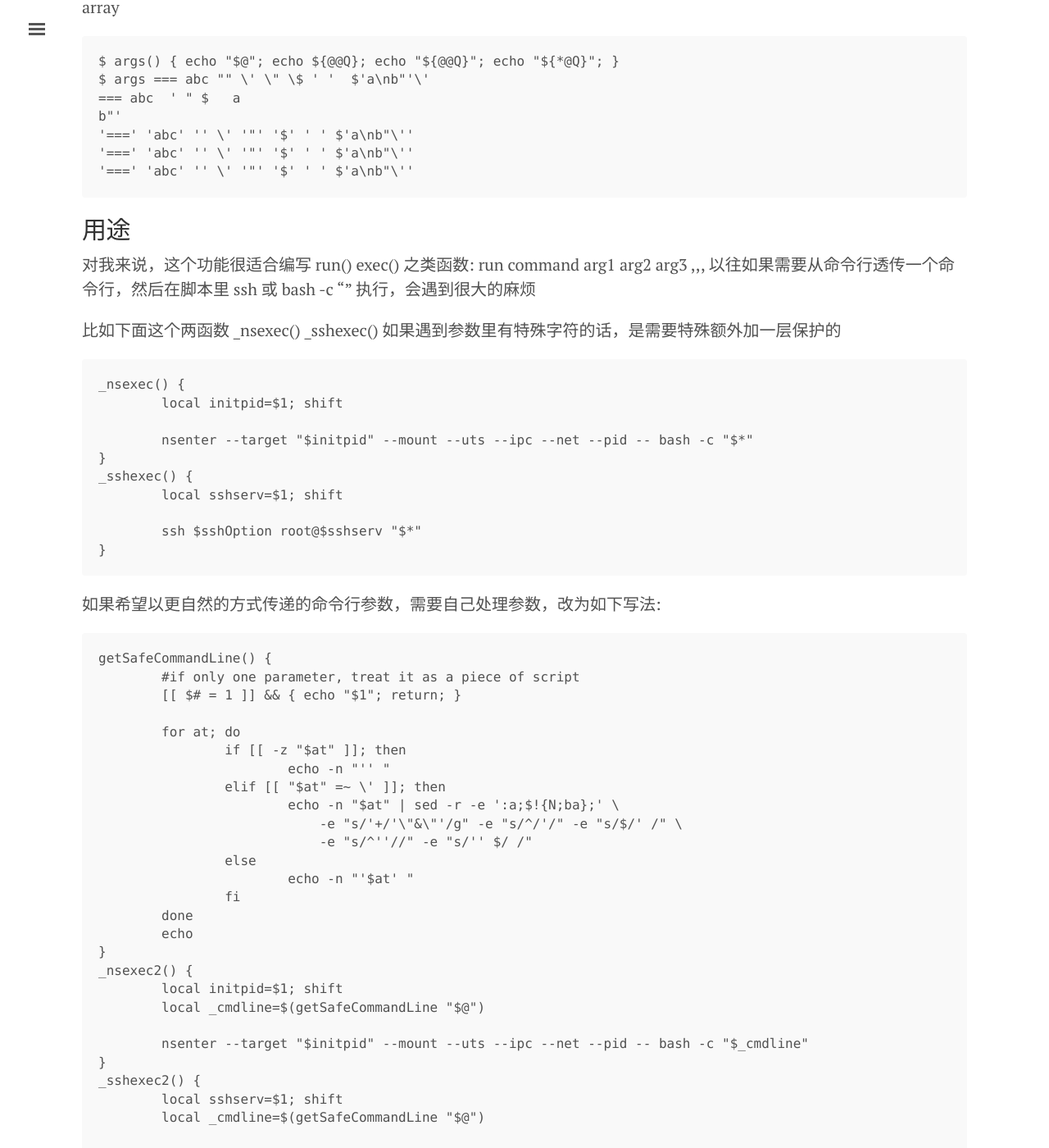
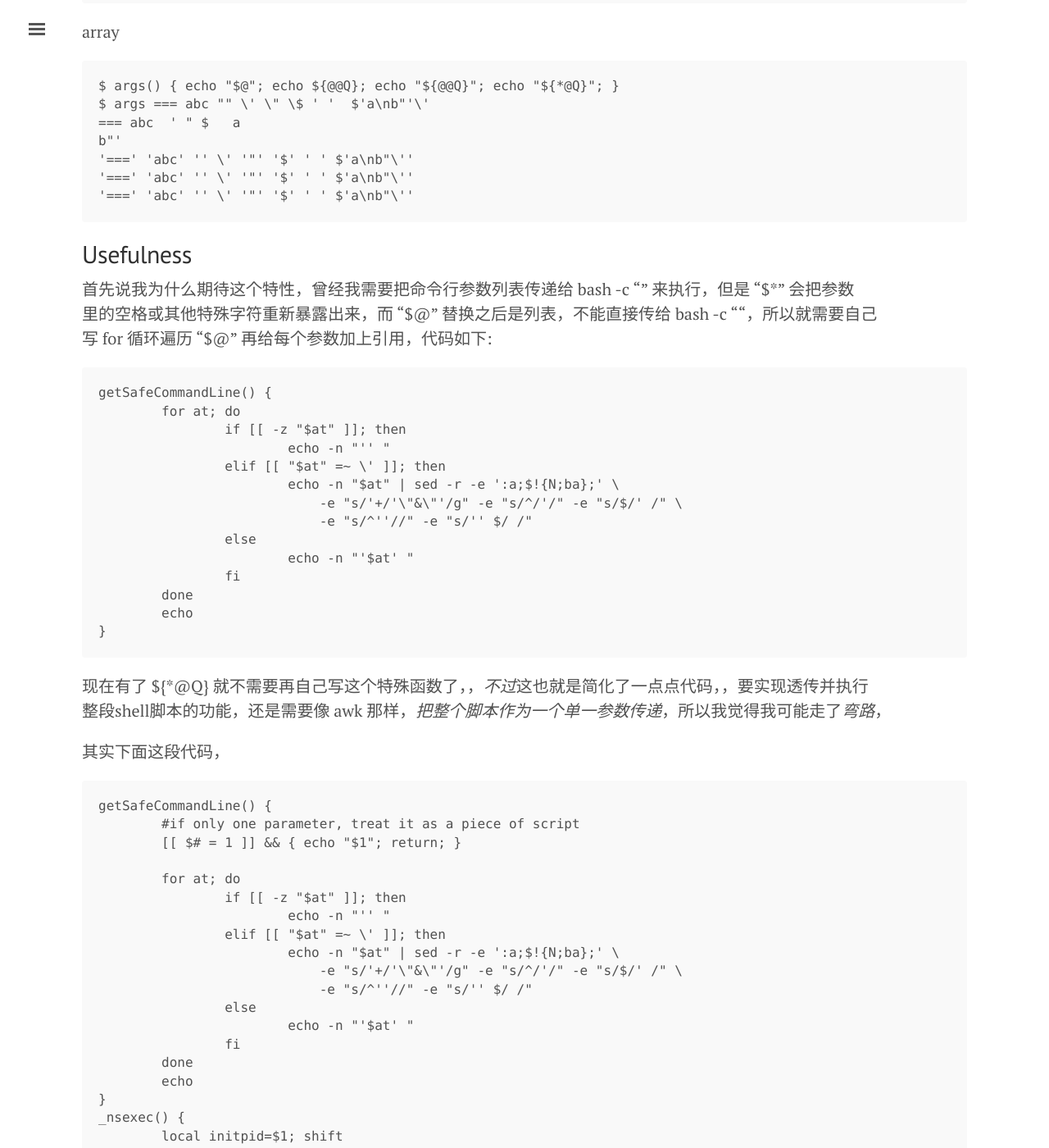
Before and after one commit to tcler/tcler.github.io, a Jekyll site: the page built from _posts/2022-02-07-bash-4.4-new-feature-parameter@operator.md, in a window 1280 px wide and 1400 px high, scrolled down 1152 px. Shown: the whole window at 82% size. Built offline with Jekyll 4.4.1, drawn with Linux system fonts in a browser that asks for light colours; some of the changed text lies outside the part shown.

Commit message:
Update 2022-02-07-bash-4.4-new-feature-parameter@operator.md

````diff
--- a/_posts/2022-02-07-bash-4.4-new-feature-parameter@operator.md
+++ b/_posts/2022-02-07-bash-4.4-new-feature-parameter@operator.md
@@ -1,12 +1,13 @@
 ---
 layout: post
-title: "bash-4.4 new feature ${param@Q} ${parameter@operator}"
+title: "bash-4.4 new feature ${parameter@operator} ${param@Q}"
 ---
 
 ## What
-最近浏览 bash man page，看到一个特性 ${parameter@operator}，发现是 bash-4.4 引入的
-(RHEL-7 默认 bash-4.2.x, RHEL-8 默认 bash-4.4.x)。其中 ${var@Q} 很好的解决了我的一
-个痛点：自动给变量输出加上引用(但是边界处理有点瑕疵)；让我们看看它的效果
+最近浏览 bash man page，看到一个新特性 ${parameter@operator}，发现是 bash-4.4 引入的
+(RHEL-7 默认 bash-4.2.x, RHEL-8 默认 bash-4.4.x)。其中 ${param@Q} 功能很吸引我，它会自
+动给 '变量' 或 '数组成员' 加上引用(但是边界处理有点瑕疵)，这也是我一直期待的一个功能，下面
+我们来看看效果:
 
 ## Examples
 var
@@ -47,25 +48,31 @@
 ```
 
 
-## 用途
-对我来说，这个功能很适合编写 run() exec() 之类函数: run command arg1 arg2 arg3 ,,,
-以往如果需要从命令行透传一个命令行，然后在脚本里 ssh 或 bash -c "" 执行，会遇到很大的麻烦
-
-比如下面这个两函数 \_nsexec() \_sshexec() 如果遇到参数里有特殊字符的话，是需要特殊额外加一层保护的
+## Usefulness
+首先说我为什么期待这个特性，曾经我需要把命令行参数列表传递给 bash -c "" 来执行，但是 "$\*" 会把参数
+里的空格或其他特殊字符重新暴露出来，而 "$@" 替换之后是列表，不能直接传给 bash -c ""，所以就需要自己
+写 for 循环遍历 "$@" 再给每个参数加上引用，代码如下:
 ```
-_nsexec() {
-        local initpid=$1; shift
-
-        nsenter --target "$initpid" --mount --uts --ipc --net --pid -- bash -c "$*"
-}
-_sshexec() {
-        local sshserv=$1; shift
-
-        ssh $sshOption root@$sshserv "$*"
+getSafeCommandLine() {
+        for at; do
+                if [[ -z "$at" ]]; then
+                        echo -n "'' "
+                elif [[ "$at" =~ \' ]]; then
+                        echo -n "$at" | sed -r -e ':a;$!{N;ba};' \
+                            -e "s/'+/'\"&\"'/g" -e "s/^/'/" -e "s/$/' /" \
+                            -e "s/^''//" -e "s/'' $/ /"
+                else
+                        echo -n "'$at' "
+                fi
+        done
+        echo
 }
 ```
 
-如果希望以更自然的方式传递的命令行参数，需要自己处理参数，改为如下写法:
+现在有了 ${\*@Q} 就不需要再自己写这个特殊函数了，，*不过*这也就是简化了一点点代码，，要实现透传并执行
+整段shell脚本的功能，还是需要像 awk 那样，*把整个脚本作为一个单一参数传递*，所以我觉得我可能走了*弯路*，
+
+其实下面这段代码，
 ```
 getSafeCommandLine() {
         #if only one parameter, treat it as a piece of script
@@ -84,13 +91,13 @@
         done
         echo
 }
-_nsexec2() {
+_nsexec() {
         local initpid=$1; shift
         local _cmdline=$(getSafeCommandLine "$@")
 
         nsenter --target "$initpid" --mount --uts --ipc --net --pid -- bash -c "$_cmdline"
 }
-_sshexec2() {
+_sshexec() {
         local sshserv=$1; shift
         local _cmdline=$(getSafeCommandLine "$@")
 
@@ -98,44 +105,47 @@
 }
 ```
 
-现在有了 ${@@Q} ${\*@Q} 的话，就不需要自己再实现 getSafeCommandLine 了:
+只需要简化成下面的样子就可以了（并不需要给参数加引用，直接运行 $@ ）:
 ```
-_nsexec3() {
+_nsexec() {
         local initpid=$1; shift
-        local _cmdline=$1
+        local EVAL=
+        [[ $# = 1 ]] && EVAL=eval
 
-        [[ $# > 1 ]] && _cmdline="${*@Q}"
-        nsenter --target "$initpid" --mount --uts --ipc --net --pid -- bash -c "$_cmdline"
+        nsenter --target "$initpid" --mount --uts --ipc --net --pid -- $EVAL "$@"
 }
-_sshexec3() {
+_sshexec() {
         local sshserv=$1; shift
-        local _cmdline=$1;
+        local EVAL=
+        [[ $# = 1 ]] && EVAL=eval
 
-        [[ $# > 1 ]] && _cmdline="${*@Q}"
-        ssh $sshOption root@$sshserv "$_cmdline"
+        ssh $sshOption root@$sshserv $EVAL "$@"
 }
 ```
 
-## details compare
+这里再解释以下上面的 \_nsexec() \_sshexec 代码，其实就是在特定命名空间、远程主机运行指定的 shell 命令
+但是为了敲*简单命令*的时候更方便(不需要在整个命令行两边加引用)，我们判断：
+  - 如果是参数个数 == 1，就把它当做一段代码用 eval 来执行(或用 bash -c ""也可以)
+  - 如果是参数个数  > 1，就当作简单命令以 "$@" 方式运行
+example:
 ```
-_sshexec() {
-        local sshserv=$1; shift
-        ssh $sshOption root@$sshserv "$*"
+_nsexec $pid  'echo "/exportdir (rw,no_root_squash)" >/etc/exports; systemctl restart nfs-server'  #复杂命令
+_nsexec $pid  awk -F: '/myname/ {print $NF}' /etc/passwd    #*简单命令(只有命令和参数，没有其他语法关键字)*
+```
+
+
+## Summary
+所以 ${@@Q}/${\*@Q} 或 getSafeCommandLine() 这个功能，就只剩下在 run(),exec() 里打印更准确的 *log* 用了，YES!!
+```
+run() {
+        local EVAL= rc=
+        [[ $# = 1 ]] && EVAL=eval
+        echo "[run] ${@@Q}"       #<<< *** I'm here ***
+        $EVAL $@
+        rc=$?
 }
-# _sshexec  $addr  echo "'/exportdir *(rw,no_root_squash)'" \>/etc/exports
-# _sshexec  $addr  awk "'\$3 ~ /xyz/ {print \$1}'" /etc/abc.conf
-# _sshexec  $addr  'test "$(cmdx arg)" = "string" && cmdy'
+```
+*但是还有待改进:比如把生成的 string 首尾的空 '' 对儿去掉.
 
-_sshexec3() {
-        local sshserv=$1; shift
-        local _cmdline=$1;
-        [[ $# > 1 ]] && _cmdline="${*@Q}"
-        ssh $sshOption root@$sshserv "$_cmdline"
-}
-# _sshexec3 $addr  echo  '/exportdir *(rw,no_root_squash)'  \>/etc/exports  #simple than _sshexec
-# _sshexec3 $addr  awk  '$3 ~ /xyz/ {print $1}'  /etc/abc.conf              #simple than _sshexec
-# _sshexec3 $addr  'test "$(cmdx arg)" = "string" && cmdy'                  #same as _sshexec
-
-#** _sshexec2 与 _sshexec3 功能相同
-
-```
+## REF
+[how-to-prevent-word-splitting-while-using-eval-to-run-a-command-stored-in](https://stackoverflow.com/questions/42428777/how-to-prevent-word-splitting-while-using-eval-to-run-a-command-stored-in)
````
